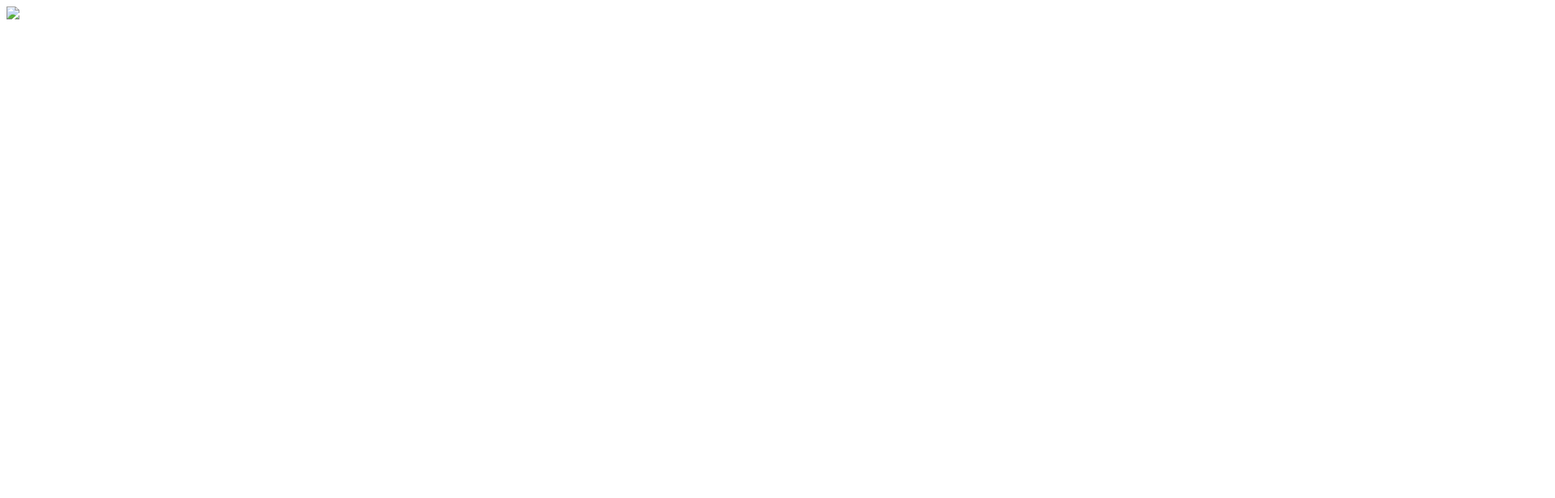
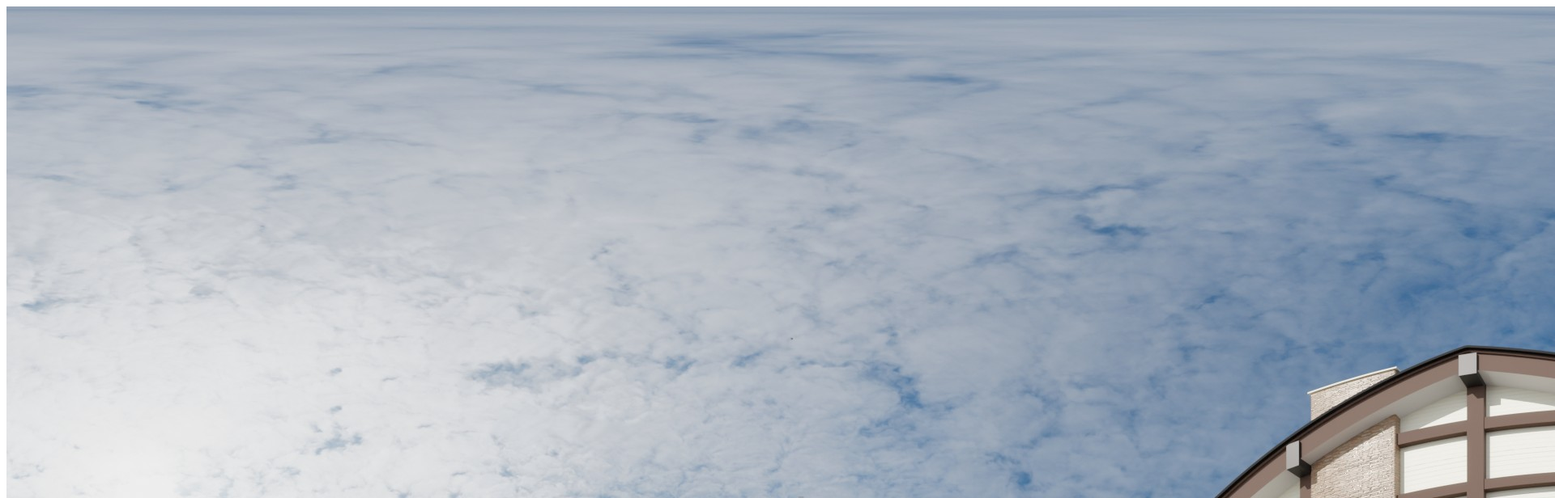
Before and after one commit to Akane-m-fox/TestFolma, a plain HTML site: page index.html in a window 1280 px wide. Shown: the top 616 px of the page at 81% size, 1920 px wide, since content can reach past the window. Drawn offline with Linux system fonts and the light colour scheme.

Commit message:
Update index.html

```diff
--- a/index.html
+++ b/index.html
@@ -8,7 +8,7 @@
   <body>
     <a-scene>
       <a-assets>
-        <img id="test360" src="images/Z.2.jpg">
+        <img id="test360" src="Z.2.jpg">
       </a-assets>
 
       <a-sky src="#test360" rotation="0 -90 0"></a-sky>
```
